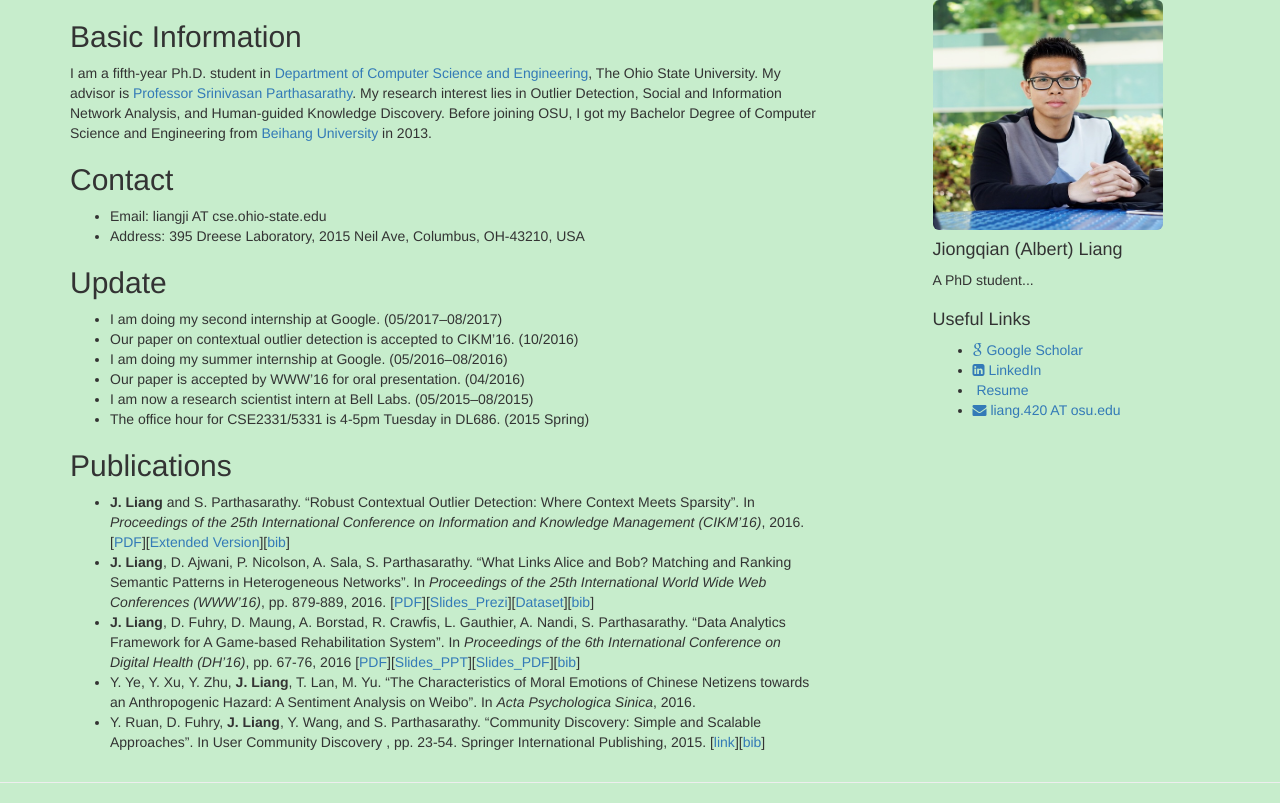
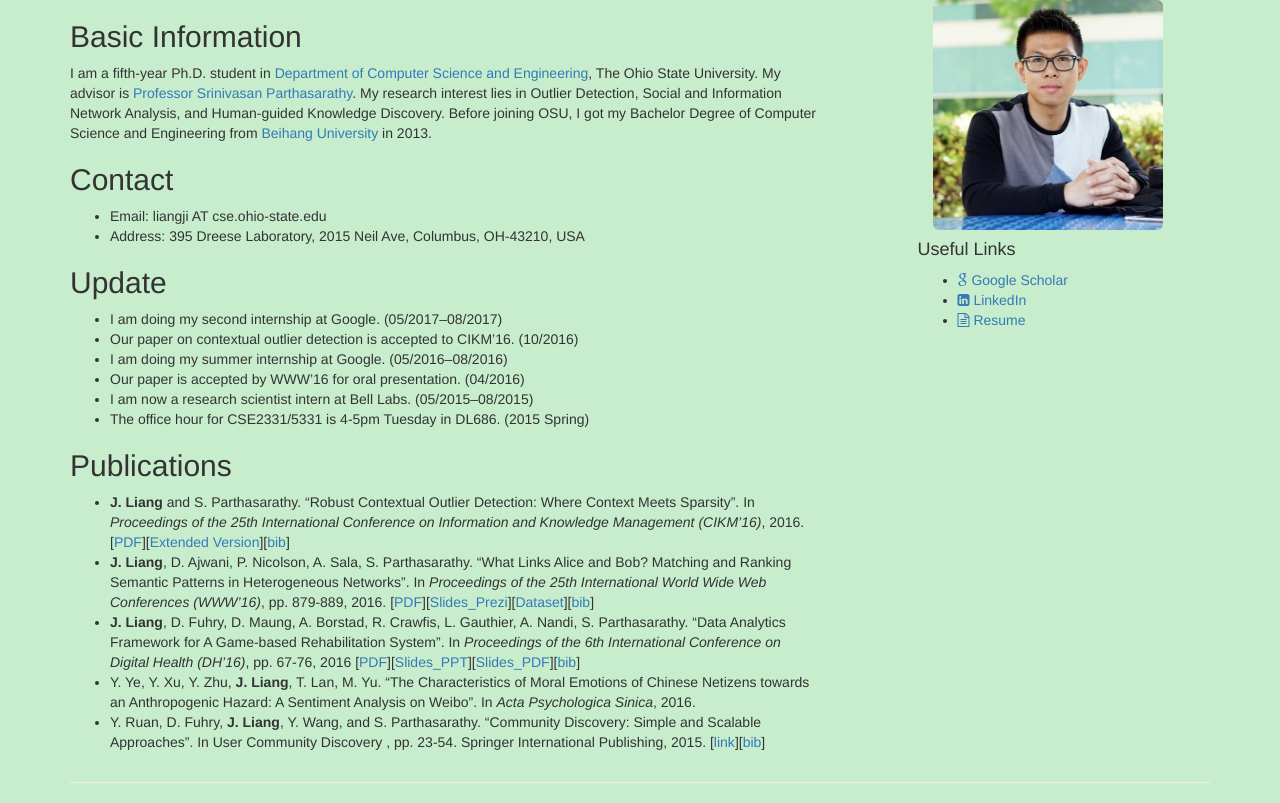
Before and after one commit to BuckeyeDM/BuckeyeDM.github.io, a Jekyll site: the page built from index.md, in a window 1280 px wide. Shown: the part 100-903 px from the top of the page. Built offline with Jekyll 4.4.1, drawn with Linux system fonts in a browser that asks for light colours; our own code applies the rules of GitHub Pages for plain Markdown files.

Commit message:
update photos

```diff
--- a/_config.yml
+++ b/_config.yml
@@ -2,7 +2,7 @@
 title: Jiongqian (Albert) Liang
 name: Jiongqian (Albert) Liang
 url: "http://jiongqianliang.com"
-email: liang.420 AT osu.edu
+#email: liang.420 AT osu.edu
 description: Jiongqian's Personal Site
 baseurl: "" # the subpath of your site, e.g. /blog/
 scholar: 7KZ4FfwAAAAJ
--- a/_includes/right.html
+++ b/_includes/right.html
@@ -2,11 +2,6 @@
 
   <div class="row">
 	<img alt="" class="avatar"  src="{{ site.logo_image }}"  >
-    <div >
-      <h4>Jiongqian (Albert) Liang</h4>
-      <p>A PhD student...</p>
-    </div>
-  </div>
 
   <div class="row">
     <h4>Useful Links</h4>
@@ -30,7 +25,7 @@
       {% if site.resume %}
       <li>
         <a href="{{ site.resume }}">
-          <i class="fa fa-id-card-o"></i>
+          <i class="fa fa-file-text-o"></i>
           <span class="username">Resume</span>
         </a>
       </li>
```
Also changed, not shown: images/photo.jpg.
